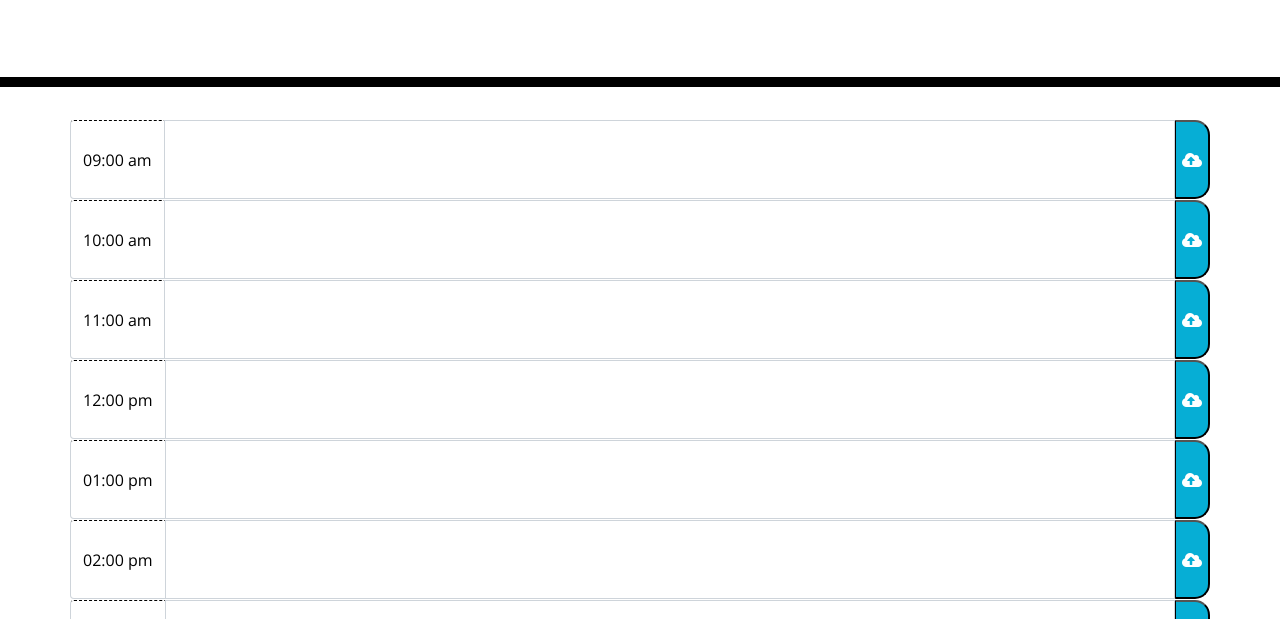
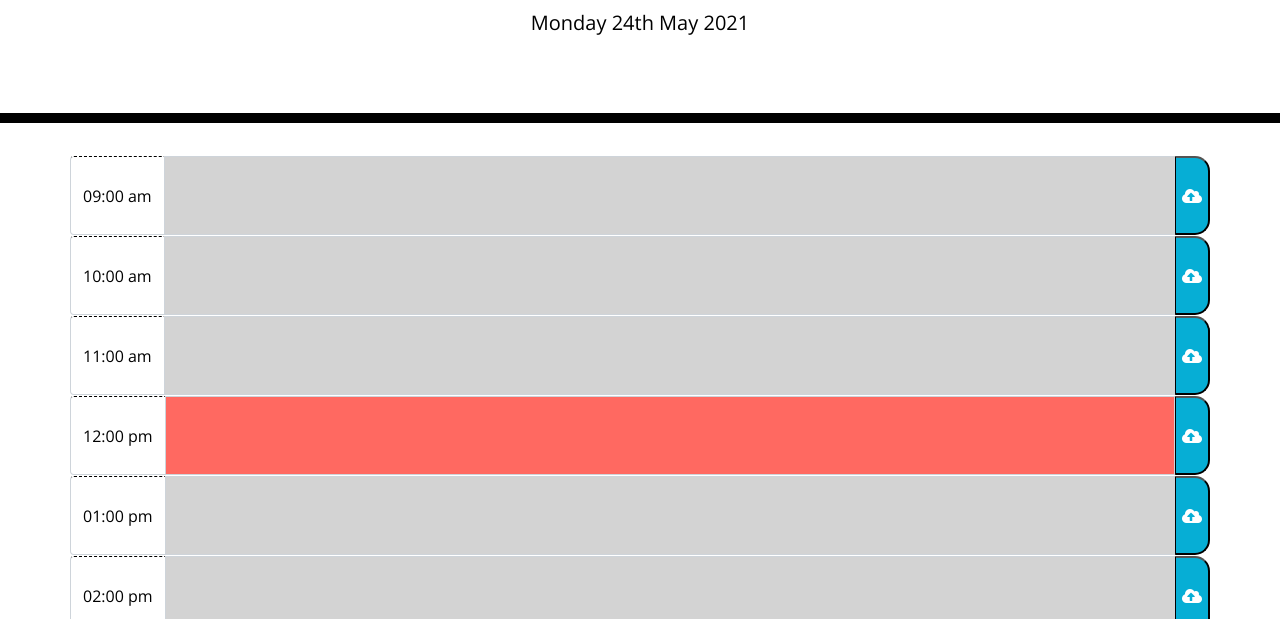
Before and after one commit to jacklemasters/Work-Day-Scheduler, a plain HTML site: page index.html in a window 1280 px wide. Shown: the part 181-800 px from the top of the page. Drawn offline with nearby package versions, Linux system fonts and the light colour scheme.

Commit message:
changed script href

```diff
--- a/index.html
+++ b/index.html
@@ -142,6 +142,6 @@
     </div>
     <script src="https://cdnjs.cloudflare.com/ajax/libs/jquery/3.2.1/jquery.min.js"></script>
     <script src="https://cdnjs.cloudflare.com/ajax/libs/moment.js/2.24.0/moment.min.js"></script>
-    <script src="../homework5/Assets/js/script.js"></script>
+    <script src="./Assets/js/script.js"></script>
   </body>
 </html>
```
